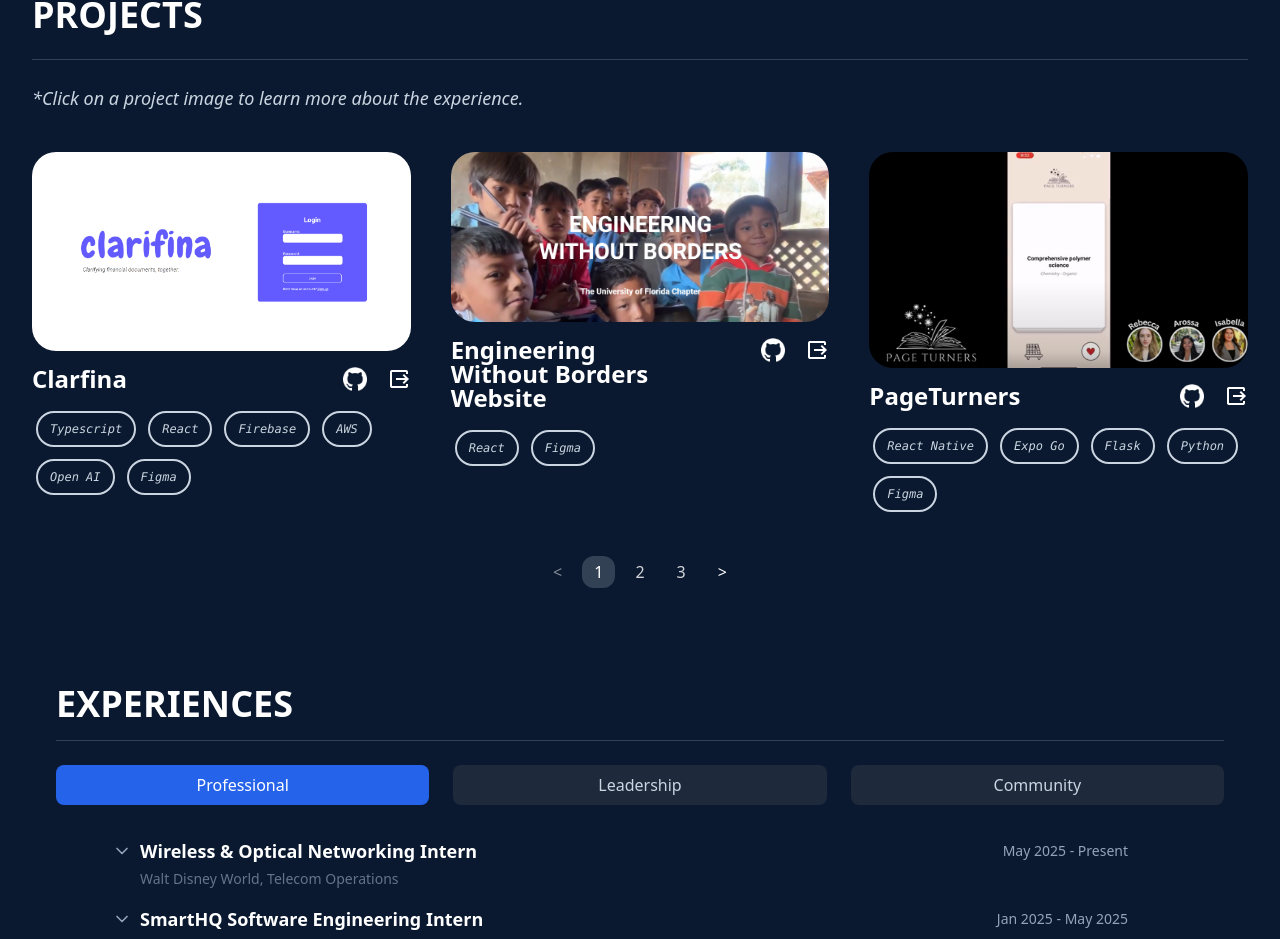
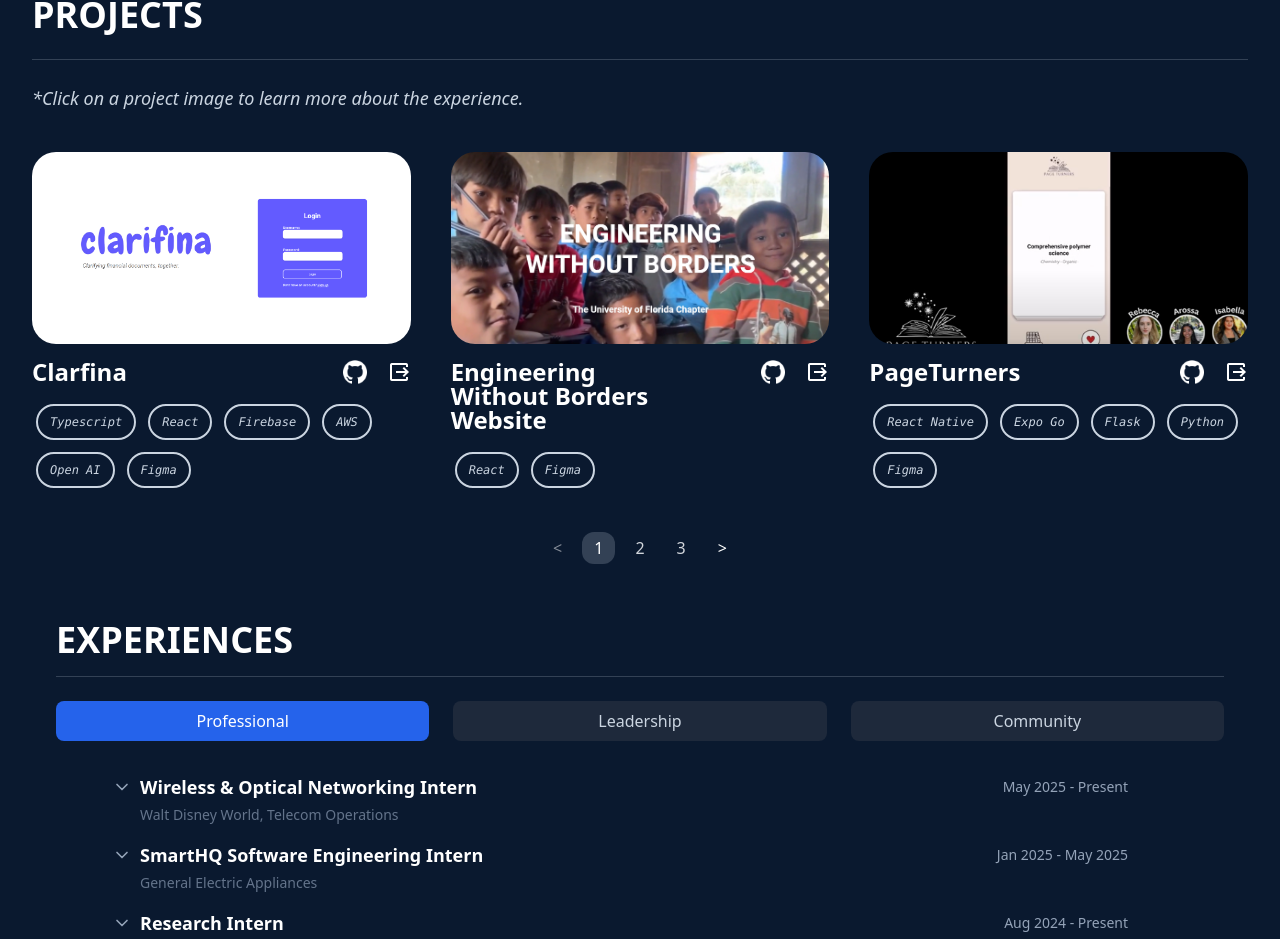
Before and after one commit to arossaadhikary/portfolio2025, a React (Vite) app: page / in a window 1280 px wide. Shown: the part 1406-2345 px from the top of the page. Built offline with nearby package versions, Linux system fonts and the light colour scheme.

Commit message:
project card fixed img size

```diff
--- a/src/components/Projects/ProjectCard.tsx
+++ b/src/components/Projects/ProjectCard.tsx
@@ -11,12 +11,14 @@ const ProjectCard = ({ title, image, githubUrl, projectUrl, skills, onImageClick
   return (
     <section>
       {/* Image (clickable) */}
-      <img
-        src={image}
-        alt={title}
-        className="rounded-3xl cursor-pointer hover:opacity-80 transition"
-        onClick={onImageClick}
-      />
+      <div className="w-full h-48 overflow-hidden rounded-3xl">
+        <img
+          src={image}
+          alt={title}
+          className="w-full h-full object-cover cursor-pointer hover:opacity-80 transition"
+          onClick={onImageClick}
+        />
+      </div>
 
       {/* Title + icons */}
       <div className="flex items-start justify-between my-4">
--- a/src/pages/Experiences.tsx
+++ b/src/pages/Experiences.tsx
@@ -15,7 +15,7 @@ const Experiences = () => {
   return (
     <section id="experiences" className="px-4 sm:px-6 py-10 sm:py-14">
       {/* Heading */}
-      <h2 className="mb-4 mt-10 font-bold text-white text-3xl sm:text-4xl text-left">
+      <h2 className="mb-4 font-bold text-white text-3xl sm:text-4xl text-left">
         EXPERIENCES
       </h2>
       <hr className="mb-6 border-slate-700" />
```
